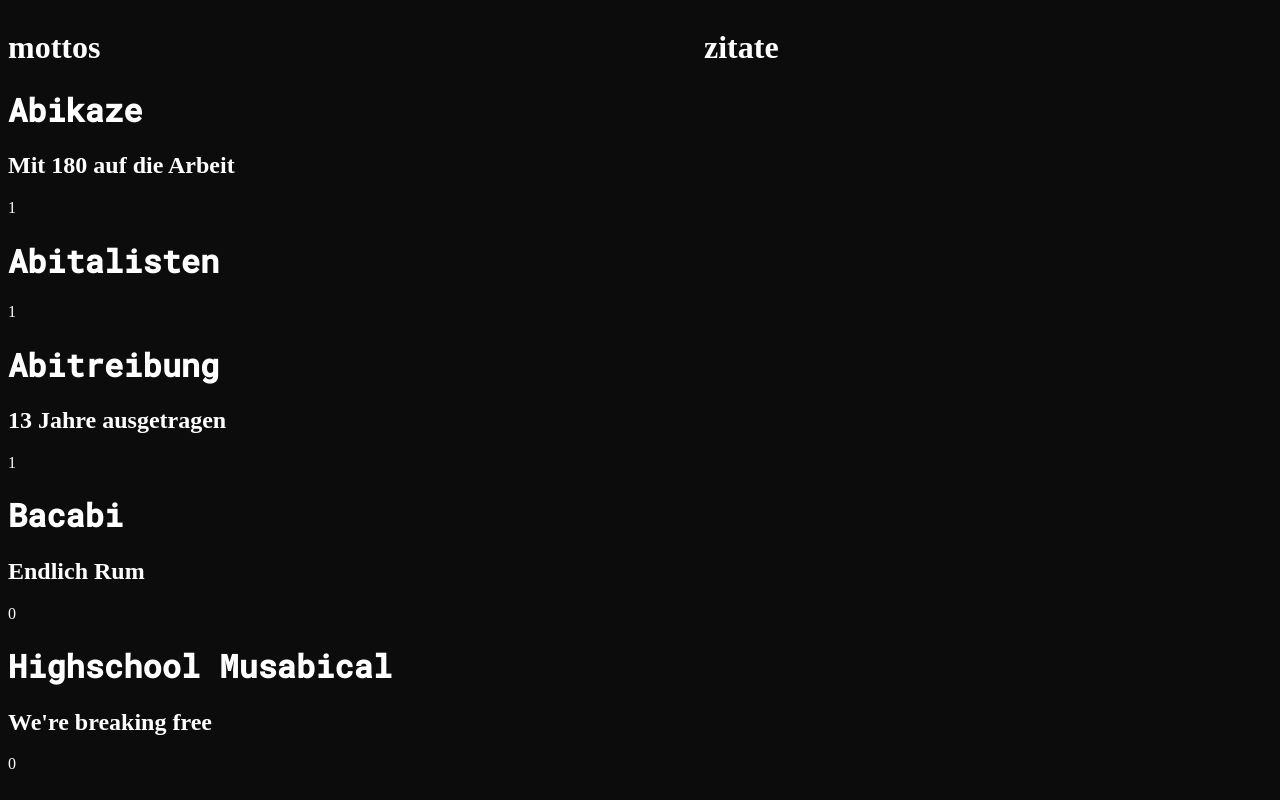
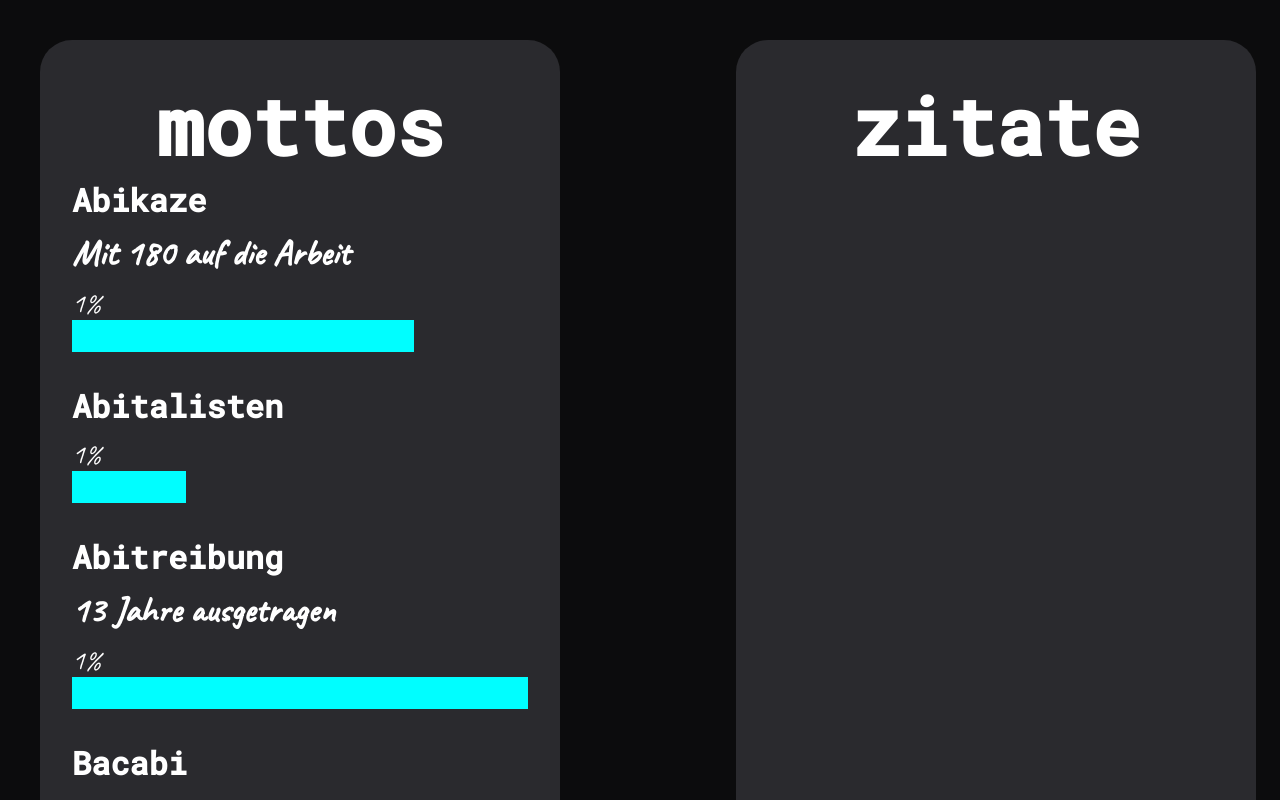
Before and after one commit to aarondiel/abi-website, a Vue app: page / in a window 1280 px wide. Shown: the top 800 px of the page. Built offline with nearby package versions, Linux system fonts and the light colour scheme.

Commit message:
added css and dynamically updated statistics

```diff
--- a/src/App.vue
+++ b/src/App.vue
@@ -1,5 +1,5 @@
 <template>
-  <div class="poll-wrapper">
+  <div class="app-wrapper">
     <poll title="mottos" v-bind:data="mottos" display-count=10 />
     <poll title="zitate" data="zitate" display-count=10 />
   </div>
@@ -31,7 +31,7 @@ html {
   color: #ffffff;
 }
 
-.poll-wrapper {
+div.app-wrapper {
   display: grid;
   grid-template-columns: repeat(2, 1fr);
   column-gap: 8em;
--- a/src/assets/data.json
+++ b/src/assets/data.json
@@ -93,97 +93,97 @@
         "votes": 0
       },
       {
-        "key": 14,
+        "key": 15,
         "title": "Abikalypse",
         "description": "Der Weltuntergang wäre einfacher gewesen",
         "votes": 0
       },
       {
-        "key": 15,
+        "key": 16,
         "title": "Abiwehr",
         "description": "Getarnte Intelligenz",
         "votes": 0
       },
       {
-        "key": 16,
+        "key": 17,
         "title": "Labirinth",
         "description": "Planlos zum Ziel",
         "votes": 0
       },
       {
-        "key": 17,
+        "key": 18,
         "title": "Gruselkabinett",
         "description": "",
         "votes": 0
       },
       {
-        "key": 18,
+        "key": 19,
         "title": "Abiliner Luft",
         "description": "Der freshe Ruf nach der Freiheit",
         "votes": 0
       },
       {
-        "key": 19,
+        "key": 20,
         "title": "How I met my abi",
         "description": "Folge 2020",
         "votes": 0
       },
       {
-        "key": 20,
+        "key": 21,
         "title": "Abistoteles",
         "description": "Ich weiß, dass ich nichts weiß",
         "votes": 0
       },
       {
-        "key": 21,
+        "key": 22,
         "title": "Abi",
         "description": "22 Zoll",
         "votes": 0
       },
       {
-        "key": 22,
+        "key": 23,
         "title": "Cannabis",
         "description": "Wir haben es durchgezogen",
         "votes": 0
       },
       {
-        "key": 23,
+        "key": 24,
         "title": "Abithur",
         "description": "Wenn das Elite von die Gymnahsium gehen tut",
         "votes": 0
       },
       {
-        "key": 24,
+        "key": 25,
         "title": "Coronabirus",
         "description": "Wir haben es endlich besiegt",
         "votes": 0
       },
       {
-        "key": 25,
+        "key": 26,
         "title": "Coronabier",
         "description": "",
         "votes": 0
       },
       {
-        "key": 26,
+        "key": 27,
         "title": "Klopabier",
         "description": "Alles für'n Arsch",
         "votes": 0
       },
       {
-        "key": 27,
+        "key": 28,
         "title": "Abiterium",
         "description": "Wir haben den Virus besiegt",
         "votes": 0
       },
       {
-        "key": 28,
+        "key": 29,
         "title": "Coronabi",
         "description": "",
         "votes": 0
       },
       {
-        "key": 29,
+        "key": 30,
         "title": "Abkeyemi",
         "description": "Wir haben den Virus besiegt",
         "votes": 0
--- a/src/components/Dashboard.vue
+++ /dev/null
@@ -1,27 +0,0 @@
-<template>
-  <h1>{{ title }}</h1>
-</template>
-
-<script>
-import DashboardItem from './DashboardItem.vue';
-
-export default {
-  name: 'Dashboard',
-};
-</script>
-
-<style scoped>
-.dashboard-wrapper {
-  display: flex;
-  flex-direction: column;
-  align-items: center;
-  background-color: #38383d;
-  border-radius: 0.4rem;
-}
-
-h1 {
-  font-size: 2em;
-  font-weight: 500;
-  font-family: 'Roboto Mono';
-}
-</style>
--- a/src/components/Poll.vue
+++ b/src/components/Poll.vue
@@ -1,5 +1,5 @@
 <template>
-  <div>
+  <div class="poll-wrapper">
     <h1 class="poll-title">{{ title }}</h1>
     <StatisticBar
       v-for="item in data.options"
@@ -12,7 +12,7 @@
 </template>
 
 <script>
-import StatisticBar from './StatisticBar.vue'
+import StatisticBar from './StatisticBar.vue';
 
 export default {
   name: 'Poll',
@@ -25,10 +25,24 @@ export default {
   },
   methods: {
     ratio: function(votes) {
-      return votes / this.data.votes
+      return votes / this.data.votes;
     }
   }
 };
+</script>
 
-</script>
-<style scoped></style>
+<style scoped>
+div.poll-wrapper {
+  margin: 2em 1em 0 2em;
+  padding: 2em;
+  border-radius: 2em;
+  background-color: #2a2a2e;
+}
+
+h1.poll-title {
+  margin: 0;
+  text-align: center;
+  font-family: "Roboto Mono";
+  font-size: 5em;
+}
+</style>
--- a/src/components/StatisticBar.vue
+++ b/src/components/StatisticBar.vue
@@ -1,8 +1,10 @@
 <template>
-  <h1 class="statistic-bar-title">{{ title }}</h1>
-  <h2 class="statistic-bar-description">{{ description}}</h2>
-  <span class="statistic-bar-percent">{{ Math.ceil(percent) }}</span>
-  <span class="statistic-bar"></span>
+  <div class="statistic-bar-wrapper">
+    <h1 class="statistic-bar-title">{{ title }}</h1>
+    <h2 class="statistic-bar-description">{{ description }}</h2>
+    <span class="statistic-bar-percent">{{ Math.ceil(percent) }}%</span>
+    <div :style="cssProps" class="statistic-bar"></div>
+  </div>
 </template>
 
 <script>
@@ -16,7 +18,7 @@ export default {
   computed: {
     cssProps() {
       return {
-        '--bar-width': this.percent
+        "--bar-width": 100 * this.percent + '%'
       };
     }
   }
@@ -24,9 +26,30 @@ export default {
 </script>
 
 <style scoped>
-h1.statistic-bar-title {
-  font-family: "Roboto Mono"
+div.statistic-bar-wrapper + div.statistic-bar-wrapper {
+  margin: 2em 0 0 0;
 }
 
+h1.statistic-bar-title {
+  margin: 0;
+  font-family: 'Roboto Mono';
+  font-size: 2em;
+}
 
+h2.statistic-bar-description {
+  margin: 0.25em 0;
+  font-family: 'Caveat';
+  font-size: 2.25em;
+}
+
+span.statistic-bar-percent {
+  font-family: 'Caveat';
+  font-size: 1.75em;
+}
+
+div.statistic-bar {
+  background-color: #00feff;
+  width: var(--bar-width);
+  height: 2em;
+}
 </style>
```
Lines whose indentation alone changed are shown as unchanged.
